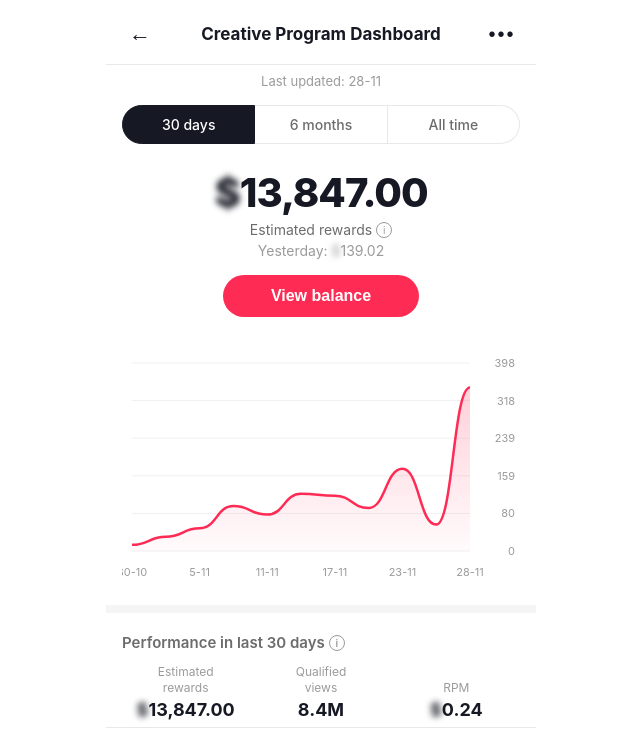
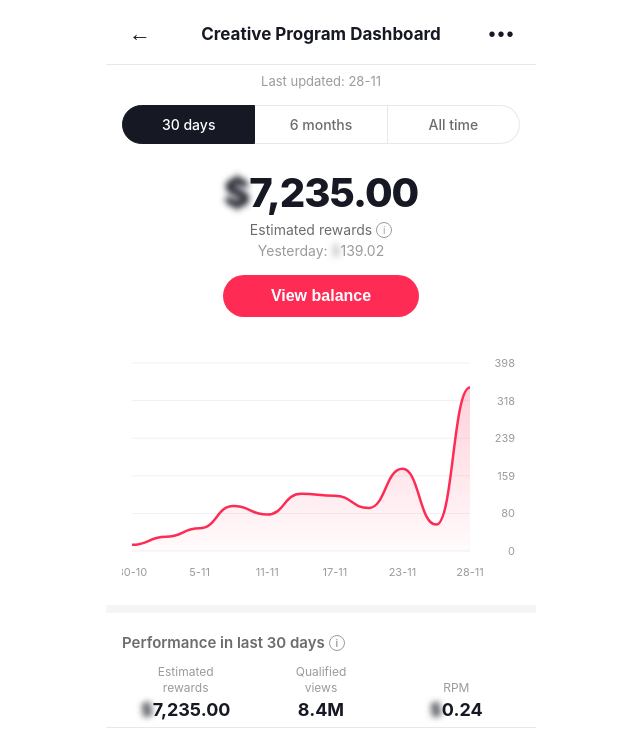
Before and after one commit to newtoolai-cs/Passive-income_Fordelete, a plain HTML site: page index.html in a window 1280 px wide. Shown: the top 735 px of the page, without its empty margins (319-959 px from the left). Drawn offline with Linux system fonts and the light colour scheme.

Commit message:
Update index.html

```diff
--- a/index.html
+++ b/index.html
@@ -296,7 +296,7 @@
   </div>
 
   <div class="earnings-section">
-    <div class="earnings-amount" id="total-earnings">$13,847.00</div>
+    <div class="earnings-amount" id="total-earnings">$7,235.00</div>
     <div class="earnings-label">
       Estimated rewards <span class="info-icon">i</span>
     </div>
@@ -320,7 +320,7 @@
   <div class="performance-grid">
     <div class="perf-item">
       <div class="perf-label">Estimated<br>rewards</div>
-      <div class="perf-value">$13,847.00</div>
+      <div class="perf-value">$7,235.00</div>
     </div>
     <div class="perf-item">
       <div class="perf-label">Qualified<br>views</div>
```
